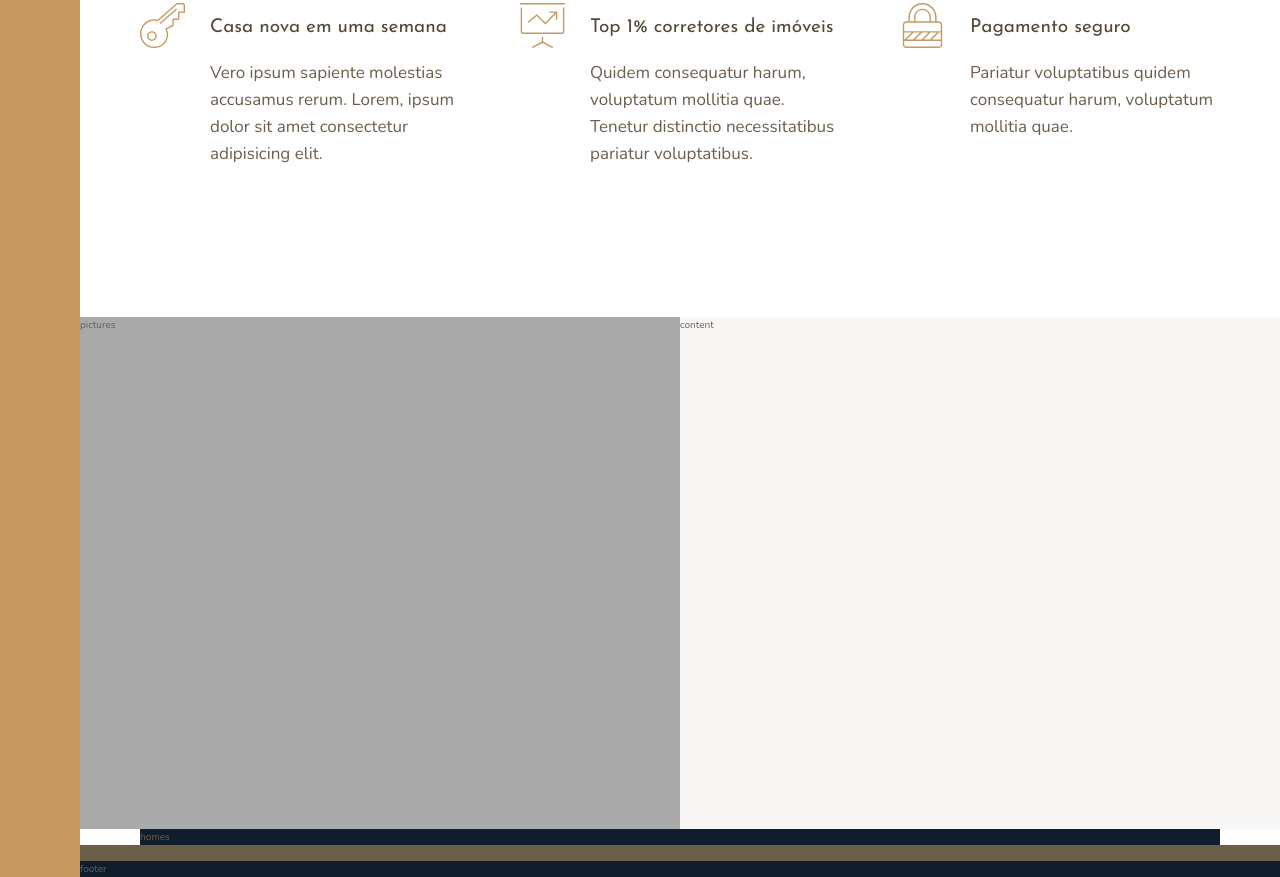
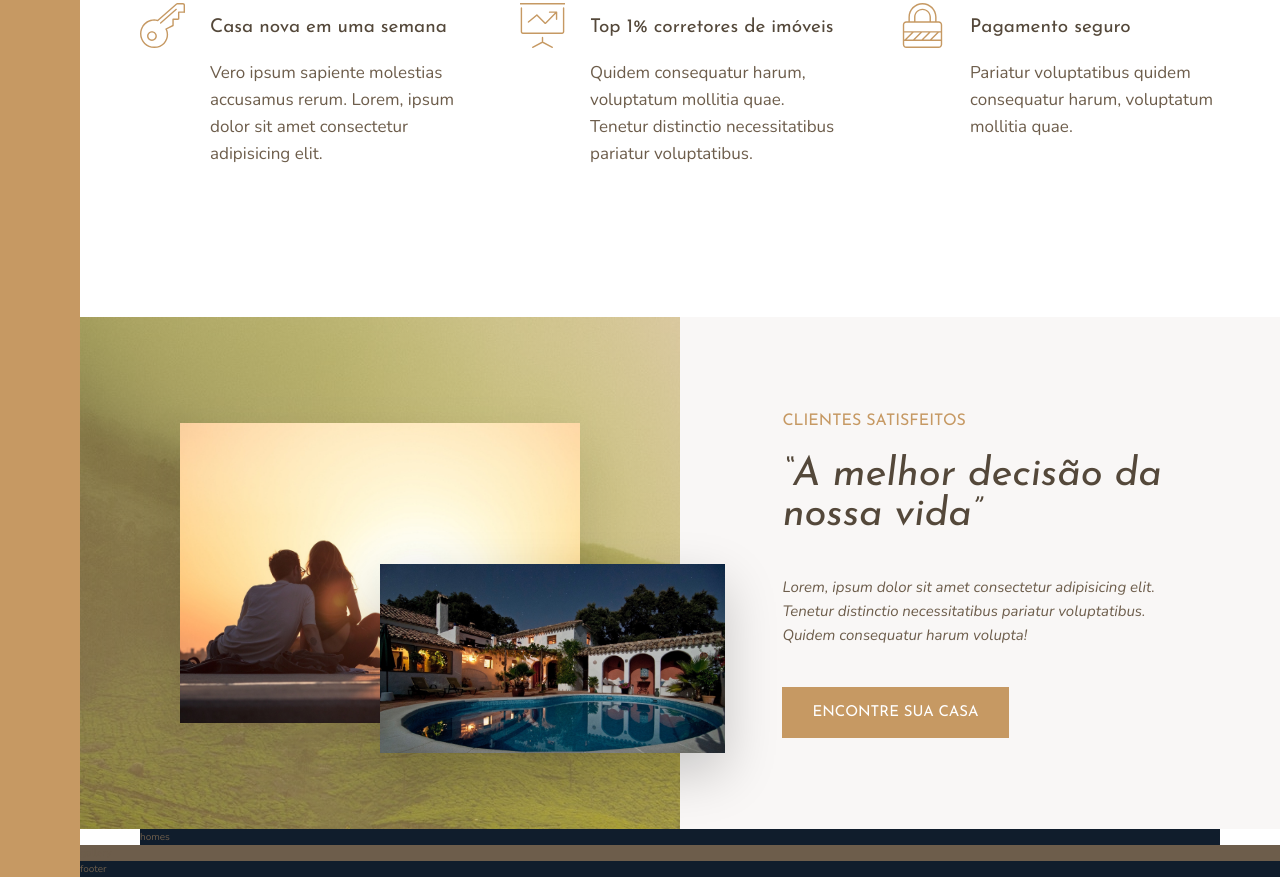
Before and after one commit to matheussss1/Nexter-Front-End, a website: page index.html in a window 1280 px wide. Shown: the part 991-1868 px from the top of the page. Drawn offline with nearby package versions, Linux system fonts and the light colour scheme.

Commit message:
Story done

```diff
--- a/index.html
+++ b/index.html
@@ -77,12 +77,19 @@
                 </p>
             </div>
         </section>
+
         <div class="story__pictures">
-            pictures
+            <img src="img/story-1.jpeg" alt="" class="story__img--1">
+            <img src="img/story-2.jpeg" alt="" class="story__img--2">
         </div>
+
         <div class="story__content">
-            content
+            <h3 class="heading-3 mb-sm">Clientes satisfeitos</h3>
+            <h2 class="heading-2 heading-2--dark mb-lg">&ldquo;A melhor decisão da nossa vida&rdquo;</h2>
+            <p class="story__text">Lorem, ipsum dolor sit amet consectetur adipisicing elit. Tenetur distinctio necessitatibus pariatur voluptatibus. Quidem consequatur harum volupta!</p>
+            <button class="btn">Encontre sua casa</button>
         </div>
+
         <section class="homes">
             homes
         </section>
--- a/sass/_story.scss
+++ b/sass/_story.scss
@@ -1,13 +1,44 @@
 .story {
     &__pictures{
-        background-color: $color-grey-light-2;
+        background-image:  linear-gradient(rgba($color-primary, .5), rgba($color-primary, .5)), url(../img/back.jpg);
         grid-column: full-start / col-end 4;
 
+        display: grid;
+        grid-template-rows: repeat(6, 1fr);
+        grid-template-columns: repeat(6, 1fr);
+
+        align-items: center;
+    }
+
+    &__img--1{
+        width: 100%;
+        grid-column: 2 / 6;
+        grid-row: 2 / 6;
+        box-shadow: 0 2rem 5rem rgba(0,0,0,.1);
+    }
+    &__img--2{
+        width: 115%;
+
+        grid-column: 4 / -1;
+        grid-row:  4/ 6;
+        z-index: 20;
+        box-shadow: 0 2rem 5rem rgba(0,0,0,.2);
     }
 
     &__content{
         background-color: $color-grey-light-1;
         grid-column: col-start 5 / full-end;
 
+        padding: 6rem 8vw;
+
+        display: grid;
+        align-content: center;
+        justify-items: start;
+    }
+
+    &__text{
+        font-size: 1.5rem;
+        font-style: italic;
+        margin-bottom: 4rem;
     }
 }
--- a/sass/_typography.scss
+++ b/sass/_typography.scss
@@ -1,3 +1,18 @@
+.mb-sm{
+    margin-bottom: 2rem;
+}
+.mb-md{
+    margin-bottom: 3rem;
+}
+.mb-lg{
+    margin-bottom: 4rem;
+}
+.mb-hg{
+    margin-bottom: 8rem;
+}
+
+
+
 %heading {
     font-family: $font-display;
     font-weight: 400;
@@ -8,9 +23,21 @@
 }
 .heading-2{
     @extend %heading;
+    font-size: 4rem;
+    font-style: italic;
+    line-height: 1;
+    &--light{
+        color: $color-grey-light-1;
+    }
+    &--dark{
+        color: $color-grey-dark-1;
+    }
 }
 .heading-3{
     @extend %heading;
+    font-size: 1.6rem;
+    color: $color-primary;
+    text-transform: uppercase;
 }
 .heading-4{
     @extend %heading;
@@ -22,5 +49,22 @@
     &--dark{
         color: $color-grey-dark-1;
     }
+}
 
+.btn{
+    background-color: $color-primary;
+    color: #FFF;
+    border: none;
+    outline: none;
+    border-right: none;
+    font-family: $font-display;
+    font-size: 1.5rem;
+    text-transform: uppercase;
+    padding: 1.8rem 3rem;
+    cursor: pointer;
+    transition: all .2s;
+
+    &:hover{
+        background-color: $color-primary-dark;
+    }
 }
```
Also changed, not shown: css/style.css, 1 other file.
